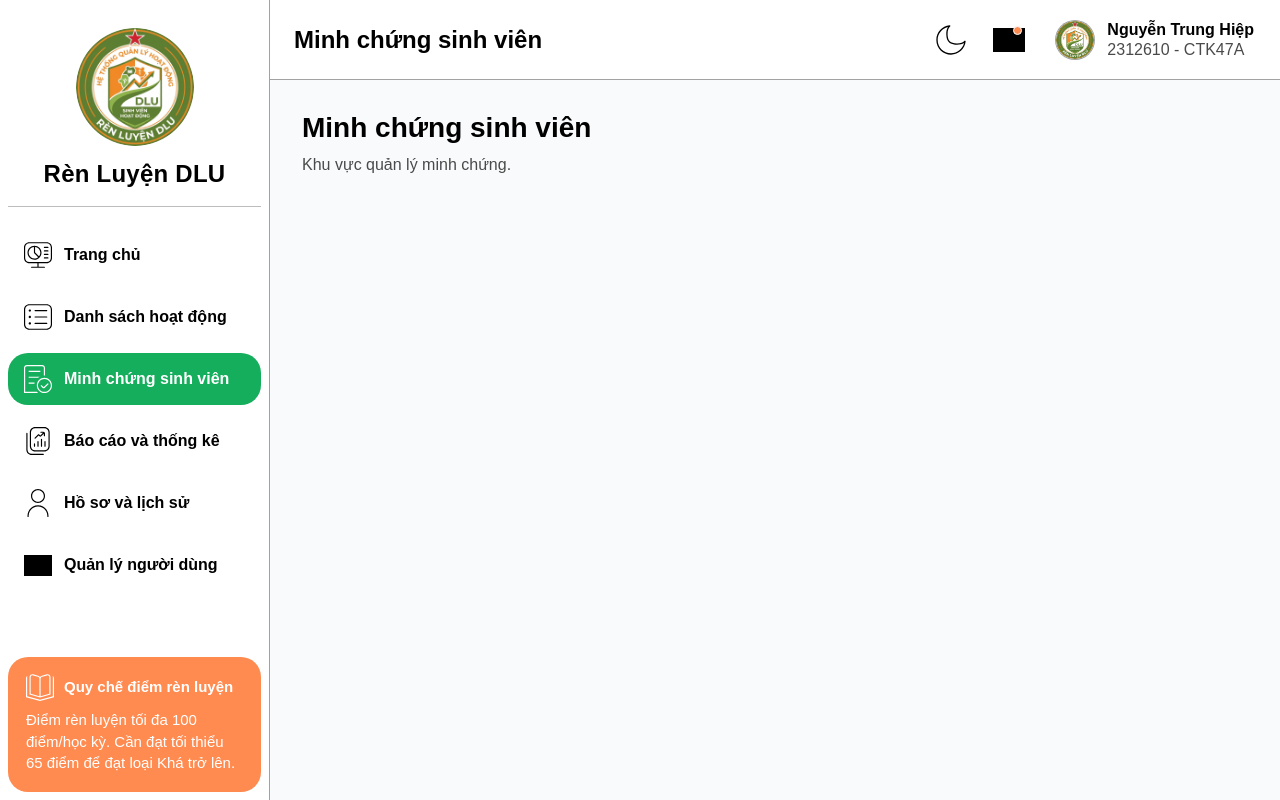
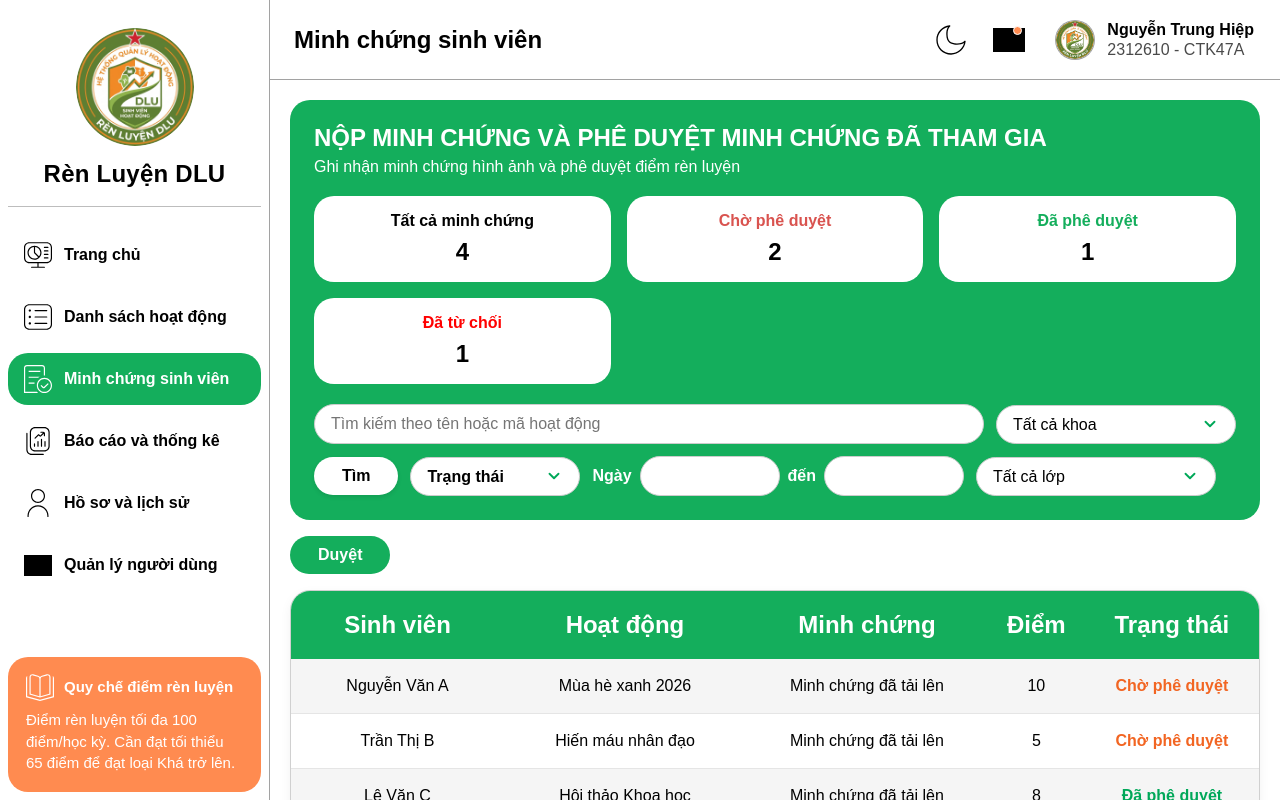
Before and after one commit to Rikokyu/RenLuyenDLU, a React (Vite) app in the folder frontend/: page /evidence in a window 1280 px wide. Built offline with nearby package versions, Linux system fonts and the light colour scheme; sample sign-in values are in the browser's storage; grey boxes are pictures that could not be loaded.

Commit message:
fix: restore Evidence.jsx from feature/minhchung

```diff
--- a/frontend/src/pages/evidence/Evidence.jsx
+++ b/frontend/src/pages/evidence/Evidence.jsx
@@ -1,8 +1,209 @@
+import React, { useState } from 'react';
+import DetailForLec from './DetailForLec';
+import './Evidence.css';
+// Dữ liệu mẫu ban đầu
+const initialData = [
+  { id: 1, name: 'Nguyễn Văn A', studentId: '20120001', facultyClass: 'CNTT - K65A', event: 'Mùa hè xanh 2026', proof: 'Minh chứng đã tải lên', score: 10, status: 'Chờ phê duyệt' },
+  { id: 2, name: 'Trần Thị B', studentId: '20120002', facultyClass: 'Kinh tế - K65B', event: 'Hiến máu nhân đạo', proof: 'Minh chứng đã tải lên', score: 5, status: 'Chờ phê duyệt' },
+  { id: 3, name: 'Lê Văn C', studentId: '20120003', facultyClass: 'Ngoại ngữ - K64C', event: 'Hội thảo Khoa học', proof: 'Minh chứng đã tải lên', score: 8, status: 'Đã phê duyệt' },
+  { id: 4, name: 'Phạm Văn D', studentId: '20120004', facultyClass: 'CNTT - K65A', event: 'Giải bóng đá Sinh viên', proof: 'Minh chứng đã tải lên', score: 5, status: 'Đã từ chối' },
+];
+
 export default function Evidence() {
+  const [data, setData] = useState(initialData);
+  const [searchQuery, setSearchQuery] = useState('');
+  const [selectedStatus, setSelectedStatus] = useState('');
+  const [selectedProof, setSelectedProof] = useState(null);
+
+  // Thống kê
+  const totalCount = data.length;
+  const pendingCount = data.filter((item) => item.status === 'Chờ phê duyệt').length;
+  const approvedCount = data.filter((item) => item.status === 'Đã phê duyệt').length;
+  const rejectedCount = data.filter((item) => item.status === 'Đã từ chối').length;
+
+  // Lọc dữ liệu theo Từ khóa + Trạng thái Combobox
+  const filteredData = data.filter((item) => {
+    const matchesQuery =
+      item.event.toLowerCase().includes(searchQuery.toLowerCase()) ||
+      item.name.toLowerCase().includes(searchQuery.toLowerCase()) ||
+      item.studentId.includes(searchQuery);
+
+    const matchesStatus = selectedStatus ? item.status === selectedStatus : true;
+
+    return matchesQuery && matchesStatus;
+  });
+
+  // Nút "Duyệt" ở màn hình chính: Chỉ chuyển trạng thái hàng loạt/tìm kiếm, KHÔNG mở giao diện
+  const handleQuickApprove = () => {
+    setData((prevData) =>
+      prevData.map((item) => {
+        const matchesQuery =
+          item.event.toLowerCase().includes(searchQuery.toLowerCase()) ||
+          item.name.toLowerCase().includes(searchQuery.toLowerCase()) ||
+          item.studentId.includes(searchQuery);
+
+        const matchesStatus = selectedStatus ? item.status === selectedStatus : true;
+
+        if (matchesQuery && matchesStatus && item.status === 'Chờ phê duyệt') {
+          return { ...item, status: 'Đã phê duyệt' };
+        }
+        return item;
+      })
+    );
+  };
+
+  // Duyệt trong DetailForLec
+  const handleDetailApprove = (id) => {
+    setData((prevData) =>
+      prevData.map((item) => (item.id === id ? { ...item, status: 'Đã phê duyệt' } : item))
+    );
+    setSelectedProof(null);
+  };
+
+  // Hủy trong DetailForLec
+  const handleDetailReject = (id) => {
+    setData((prevData) =>
+      prevData.map((item) => (item.id === id ? { ...item, status: 'Đã từ chối' } : item))
+    );
+    setSelectedProof(null);
+  };
+
   return (
-    <section className="page-placeholder">
-      <h1>Minh chứng sinh viên</h1>
-      <p>Khu vực quản lý minh chứng.</p>
-    </section>
+    <div className="evidence-container">
+      {/* Khung tìm kiếm & Thống kê */}
+      <div className="evidence-header-card">
+        <h1 className="text-large text-white font-bold">
+          NỘP MINH CHỨNG VÀ PHÊ DUYỆT MINH CHỨNG ĐÃ THAM GIA
+        </h1>
+        <p className="text-small text-white subtitle">
+          Ghi nhận minh chứng hình ảnh và phê duyệt điểm rèn luyện
+        </p>
+
+        {/* Thống kê 4 ô */}
+        <div className="stats-container">
+          <div className="stat-box">
+            <span className="text-small text-black font-bold">Tất cả minh chứng</span>
+            <span className="text-large text-black font-bold">{totalCount}</span>
+          </div>
+          <div className="stat-box">
+            <span className="text-small text-orange font-bold">Chờ phê duyệt</span>
+            <span className="text-large text-black font-bold">{pendingCount}</span>
+          </div>
+          <div className="stat-box">
+            <span className="text-small text-green font-bold">Đã phê duyệt</span>
+            <span className="text-large text-black font-bold">{approvedCount}</span>
+          </div>
+          <div className="stat-box">
+            <span className="text-small text-red font-bold">Đã từ chối</span>
+            <span className="text-large text-black font-bold">{rejectedCount}</span>
+          </div>
+        </div>
+
+        {/* Khung Bộ lọc */}
+        <div className="filter-wrapper">
+          <div className="filter-row">
+            <input
+              type="text"
+              className="input-custom flex-grow"
+              placeholder="Tìm kiếm theo tên hoặc mã hoạt động"
+              value={searchQuery}
+              onChange={(e) => setSearchQuery(e.target.value)}
+            />
+            <select className="input-custom select-faculty">
+              <option>Tất cả khoa</option>
+            </select>
+          </div>
+
+          <div className="filter-row">
+            {/* Nút Tìm nền màu trắng */}
+            <button className="btn-custom btn-white-bg text-black font-bold">
+              Tìm
+            </button>
+
+            {/* Thay thế button Trạng thái bằng Combobox (Select) */}
+            <select
+              className="input-custom select-status font-bold"
+              value={selectedStatus}
+              onChange={(e) => setSelectedStatus(e.target.value)}
+            >
+              <option value="">Trạng thái</option>
+              <option value="Chờ phê duyệt">Chờ phê duyệt</option>
+              <option value="Đã phê duyệt">Đã phê duyệt</option>
+              <option value="Đã từ chối">Đã từ chối</option>
+            </select>
+
+            <div className="date-picker-group text-small text-white">
+              <span>Ngày</span>
+              <input type="text" className="input-custom date-input" />
+              <span>đến</span>
+              <input type="text" className="input-custom date-input" />
+            </div>
+
+            <select className="input-custom select-class">
+              <option>Tất cả lớp</option>
+            </select>
+          </div>
+        </div>
+      </div>
+
+      {/* Nút Duyệt trực tiếp không bật giao diện */}
+      <div className="action-row">
+        <button className="btn-custom btn-green btn-white-text" onClick={handleQuickApprove}>
+          Duyệt
+        </button>
+      </div>
+
+      {/* Bảng Danh Sách Minh Chứng */}
+      <div className="table-wrapper">
+        <table className="evidence-table">
+          <thead>
+            <tr>
+              <th className="text-large">Sinh viên</th>
+              <th className="text-large">Hoạt động</th>
+              <th className="text-large">Minh chứng</th>
+              <th className="text-large">Điểm</th>
+              <th className="text-large">Trạng thái</th>
+            </tr>
+          </thead>
+          <tbody>
+            {filteredData.map((item, index) => (
+              <tr
+                key={item.id}
+                className={`row-item ${index % 2 === 0 ? 'bg-gray' : 'bg-white'}`}
+                onClick={() => setSelectedProof(item)}
+              >
+                <td className="text-small">{item.name}</td>
+                <td className="text-small">{item.event}</td>
+                <td className="text-small">{item.proof}</td>
+                <td className="text-small">{item.score}</td>
+                <td
+                  className="text-small font-bold"
+                  style={{
+                    color:
+                      item.status === 'Đã phê duyệt'
+                        ? '#00a859'
+                        : item.status === 'Đã từ chối'
+                        ? '#ff0000'
+                        : '#f26522',
+                  }}
+                >
+                  {item.status}
+                </td>
+              </tr>
+            ))}
+          </tbody>
+        </table>
+      </div>
+
+      {/* DetailForLec */}
+      {selectedProof && (
+        <DetailForLec
+          proof={selectedProof}
+          onClose={() => setSelectedProof(null)}
+          onApprove={handleDetailApprove}
+          onReject={handleDetailReject}
+        />
+      )}
+    </div>
   );
 }
```
